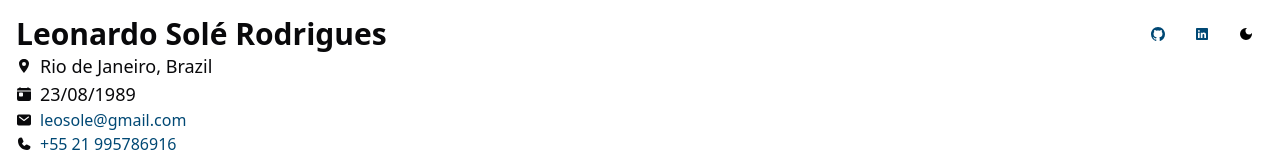
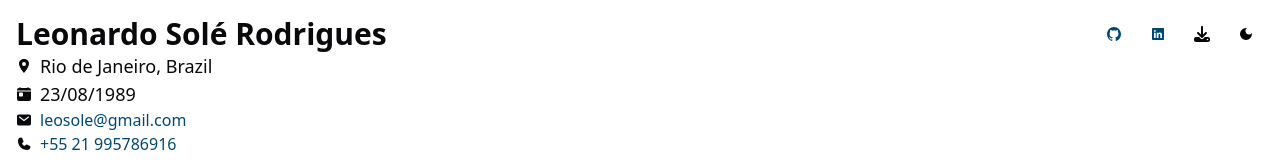
Before and after one commit to leosole/cv, a React (Vite) app: page / in a window 1280 px wide. Shown: the top 160 px of the page. Built offline with nearby package versions, Linux system fonts and the light colour scheme.

Commit message:
add doc download

```diff
--- a/package.json
+++ b/package.json
@@ -16,10 +16,13 @@
 		"@radix-ui/react-collapsible": "^1.1.12",
 		"@radix-ui/react-slot": "^1.2.3",
 		"@tailwindcss/postcss": "^4.1.13",
+		"@types/file-saver": "^2.0.7",
 		"class-variance-authority": "^0.7.1",
 		"clsx": "^2.1.1",
 		"country-flag-icons": "^1.5.21",
 		"date-fns": "^4.1.0",
+		"docx": "^9.5.1",
+		"file-saver": "^2.0.5",
 		"lucide-react": "^0.544.0",
 		"react": "^19.1.1",
 		"react-archer": "^4.4.0",
--- a/src/components/header.tsx
+++ b/src/components/header.tsx
@@ -5,6 +5,9 @@ import { useTheme } from "@/hooks/use-theme"
 import { IoToday, IoMail, IoLocationSharp  } from "react-icons/io5";
 import { PiPhoneFill } from "react-icons/pi";
 import { IoLogoGithub, IoLogoLinkedin  } from "react-icons/io";
+import { FaDownload } from "react-icons/fa6";
+
+import generateDocxFromJson from "@/lib/docx";
 
 interface HeaderProps {
 	info: Info
@@ -34,7 +37,10 @@ export function Header({ info, links }: HeaderProps) {
 							<IoLogoLinkedin />
 						</a>
 					</Button>
-					<Button size="icon" variant="ghost" onClick={toggleTheme}>
+					<Button size="icon" variant="ghost" onClick={generateDocxFromJson} title="Download CV">
+						<FaDownload />
+					</Button>
+					<Button size="icon" variant="ghost" onClick={toggleTheme} title="Toggle theme">
 						{isDark ? <MdLightMode /> : <MdDarkMode color="black" />}
 					</Button>
 				</div>
--- a/src/components/summary.tsx
+++ b/src/components/summary.tsx
@@ -1,4 +1,4 @@
-import type { Language, Links } from "@/types/cv";
+import type { Language } from "@/types/cv";
 import { Badge } from "./ui/badge";
 import Flag from "./flags";
 
@@ -13,7 +13,7 @@ export default function Summary({ summary, skills, languages }: SummaryProps) {
         <div className="container mx-auto my-4 flex flex-col gap-2">
                 <div className="flex gap-2">
                     {languages.map(lang =>
-                        <Flag country={lang.country} percent={lang.percent} title={`${lang.language}: ${lang.proficiency}`}/>
+                        <Flag country={lang.country} key={lang.country} percent={lang.percent} title={`${lang.language}: ${lang.proficiency}`}/>
                     )}
                 </div>
             <div className="flex flex-col gap-2">
--- /dev/null
+++ b/src/lib/docx.ts
@@ -0,0 +1,225 @@
+import type { CV } from "@/types/cv";
+import { Document, Paragraph, Packer, TextRun, ExternalHyperlink, HeadingLevel } from "docx";
+import { saveAs } from "file-saver";
+import cv_json from "@/static/cv.json"
+import { format, parseISO } from "date-fns";
+const cv: CV = cv_json
+
+const headers = {
+    summary: new Paragraph({
+        text: "SUMMARY", heading: HeadingLevel.HEADING_1
+    }),
+    professional_experience: new Paragraph({
+        text: "PROFESSIONAL EXPERIENCE", heading: HeadingLevel.HEADING_1
+    }),
+    education: new Paragraph({
+        text: "EDUCATION", heading: HeadingLevel.HEADING_1
+    }),
+    skills: new Paragraph({
+        text: "TECHNICAL SKILLS", heading: HeadingLevel.HEADING_1
+    }),
+    languages: new Paragraph({
+        text: "LANGUAGES", heading: HeadingLevel.HEADING_1
+    })
+}
+
+export default async function generateDocxFromJson() {
+    const {name, location, nationality, email, phone, birthdate} = cv.info;
+    const links = { email, ...cv.links };
+    const info = { name, location, others: `${nationality} | ${birthdate} | ${phone}` };
+
+    const infoParagraphs = Object.entries(info)
+        .map(([_, value]) => new Paragraph({
+            children: [new TextRun({ text: value })],
+        })
+    );
+
+    const hyperlinks = Object.entries(links)
+        .map(([_, value]) => {
+            const text = value.replace(/https?:\/\//, "")
+            const link = value.startsWith("http") ? value : `mailto:${value}`;
+            return new ExternalHyperlink({
+                children: [
+                    new TextRun({
+                        text: text,
+                        style: "Hyperlink",
+                    }),
+                ],
+                link: link,
+            })
+        }
+    )
+
+    const linksParagraph = new Paragraph({
+        children: hyperlinks.reduce((acc, link, index) => {
+            if (index > 0 && index < hyperlinks.length) {
+                acc.push(new TextRun({ text: " | " }));
+            }
+            acc.push(link);
+            return acc;
+        }, [] as (TextRun | ExternalHyperlink)[]),
+    });
+
+    const summaryParagraph = new Paragraph({
+        children: [new TextRun({ text: cv.summary })],
+    });
+
+    const professionalExperienceParagraphs = cv.professional_experience.flatMap(exp => {
+        const title = new Paragraph({
+            text: `${exp.company} - ${exp.type}`,
+            heading: HeadingLevel.HEADING_2,
+        });
+        const descriptions = exp.positions.flatMap(pos => {
+            const startDate = format(parseISO(pos.start_date), "MMM yyyy")
+            const endDateString = pos.end_date
+            const endDate =
+                endDateString.toLowerCase() === "present"
+                    ? "present"
+                    : format(parseISO(endDateString), "MMM yyyy")
+            const posTitle = new Paragraph({
+                text: `${pos.role}, ${startDate} - ${endDate}`,
+                heading: HeadingLevel.HEADING_3,
+            });
+            const posDesc = pos.tasks.map(task => {
+                if (typeof task === "string") {
+                    return new Paragraph({
+                        text: task,
+                        bullet: {
+                            level: 0,
+                        },
+                    })
+                }
+
+                const link = new ExternalHyperlink({
+                    children: [
+                        new TextRun({
+                            text: task.publication.title,
+                            style: "Hyperlink",
+                        }),
+                    ],
+                    link: task.publication.link,
+                })
+                return new Paragraph({
+                    children:[
+                        new TextRun({ text: task.item + " - " }),
+                        link,
+                        new TextRun({ text: ` (${task.publication.year})` }),
+                    ],
+                    bullet: {
+                        level: 0,
+                    },
+                })
+            });
+            return [posTitle, ...posDesc];
+        })
+        return [title, ...descriptions];
+    })
+
+    const educationParagraphs = cv.education.flatMap(edu => {
+        const startDate = format(parseISO(edu.start_date), "yyyy")
+        const endDate = format(parseISO(edu.end_date), "yyyy")
+        const eduTitle = new Paragraph({
+            text: edu.degree,
+            heading: HeadingLevel.HEADING_2,
+        });
+        const eduDesc = new Paragraph({
+            text: `${edu.institution}, ${startDate} - ${endDate}`,
+        });
+        return [eduTitle, eduDesc];
+    })
+
+    const skillsParagraph = cv.technical_skills.map(skill => new Paragraph({
+        text: skill,
+        bullet: {
+            level: 0,
+        }
+    }))
+
+    const languagesParagraph = cv.languages.map(lang => new Paragraph({
+        text: `${lang.language} - ${lang.proficiency}`,
+        bullet: {
+            level: 0,
+        }
+    }))
+
+    const doc = new Document({
+        sections: [
+            {
+                children: [
+                    ...infoParagraphs,
+                    linksParagraph,
+                    headers.summary,
+                    summaryParagraph,
+                    headers.professional_experience,
+                    ...professionalExperienceParagraphs,
+                    headers.education,
+                    ...educationParagraphs,
+                    headers.skills,
+                    ...skillsParagraph,
+                    headers.languages,
+                    ...languagesParagraph
+                ],
+            },
+        ],
+        styles: {
+            default: {
+                heading1: {
+                    run: {
+                        font: "Helvetica",
+                        size: 28,
+                        bold: true,
+                        color: "444444",
+                    },
+                    paragraph: {
+                        spacing: {
+                            after: 120,
+                            before: 240,
+                        },
+                    },
+                },
+                heading2: {
+                    run: {
+                        font: "Helvetica",
+                        size: 22,
+                        bold: true,
+                        color: "555555",
+                    },
+                    paragraph: {
+                        spacing: {
+                            after: 60,
+                            before: 120,
+                        },
+                    },
+                },
+                heading3: {
+                    run: {
+                        font: "Helvetica",
+                        size: 20,
+                        bold: true,
+                        color: "666666",
+                    },
+                    paragraph: {
+                        spacing: {
+                            after: 80,
+                            before: 80,
+                        },
+                    },
+                },
+                document: {
+                    run: {
+                        font: "Helvetica",
+                    },
+                    paragraph: {
+                        spacing: {
+                            after: 40,
+                            before: 40,
+                        },
+                    },
+                }
+            }
+        }
+    });
+
+    const blob = await Packer.toBlob(doc);
+    saveAs(blob, "LeonardoSole-CV.docx");
+}
--- a/src/static/cv.json
+++ b/src/static/cv.json
@@ -9,7 +9,8 @@
 	},
 	"links": {
 		"linkedin": "https://linkedin.com/in/leosole",
-		"github": "https://github.com/leosole"
+		"github": "https://github.com/leosole",
+		"site": "https://leosole.github.io/cv"
 	},
 	"summary": "Full Stack Engineer with 4+ years of experience in designing, developing, and maintaining scalable web and mobile applications. Skilled in modern technologies such as TypeScript, React, Python, Kotlin, and microfrontend architecture. Proven track record of collaborating within agile teams to deliver high-quality software solutions, enhancing user experience and operational efficiency. Adept at integrating automated testing and cloud functions to optimize system performance and ensure reliability.",
 	"professional_experience": [
@@ -168,19 +169,19 @@
 		{
 			"language": "English",
 			"proficiency": "Fluent",
-			"percent": 100,
+			"percent": 99,
 			"country": "GB"
 		},
 		{
 			"language": "Spanish",
 			"proficiency": "Beginner",
-			"percent": 20,
+			"percent": 25,
 			"country": "ES"
 		},
 		{
 			"language": "German",
 			"proficiency": "Beginner",
-			"percent": 15,
+			"percent": 20,
 			"country": "DE"
 		}
 	]
--- a/src/types/cv.ts
+++ b/src/types/cv.ts
@@ -22,6 +22,7 @@ export interface Info {
 export interface Links {
 	linkedin: string
 	github: string
+	site: string
 }
 
 export interface ProfessionalExperience {
```
Also changed, not shown: 1 other file (tests, documents, lock files or other folders).
